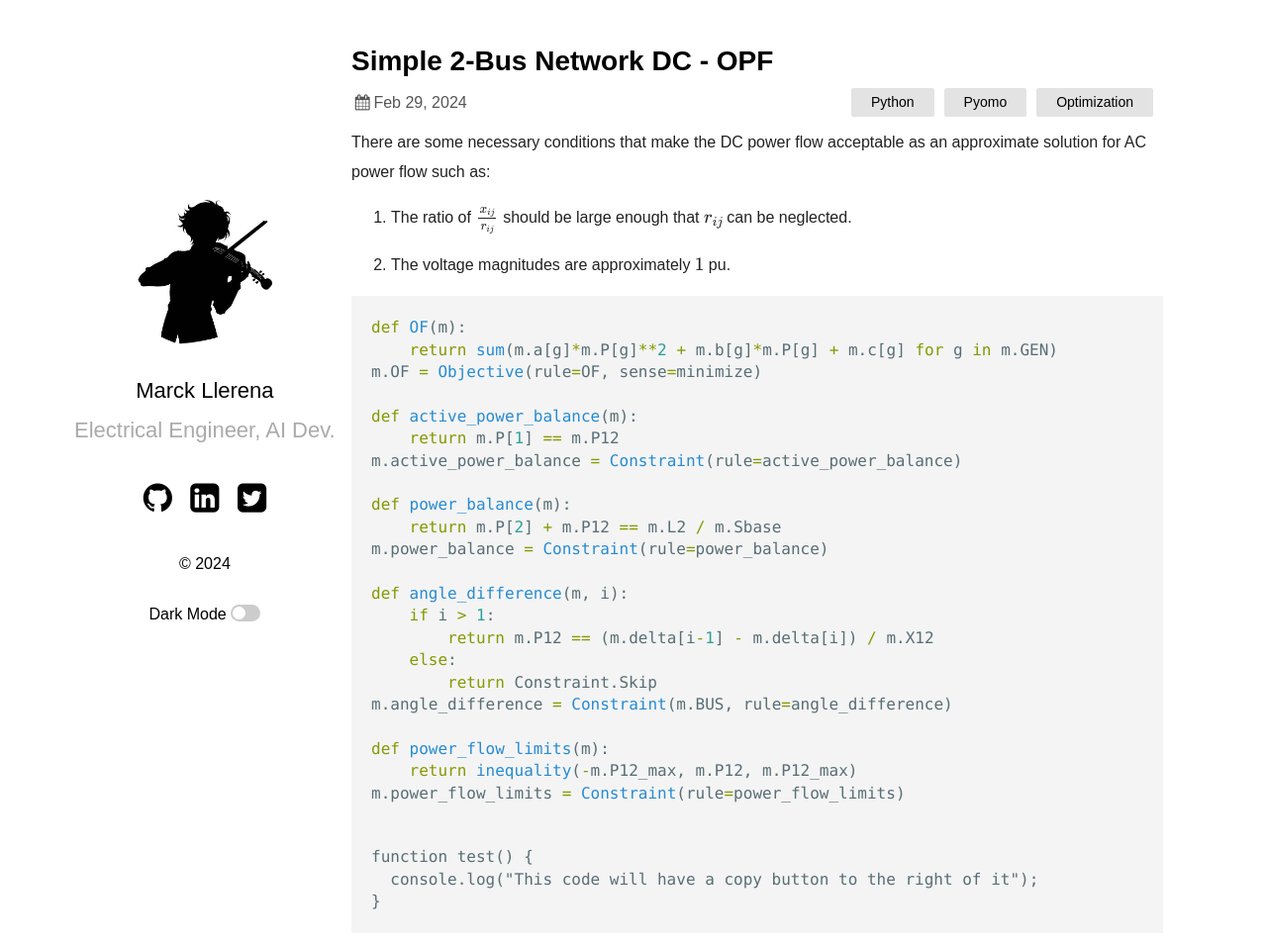
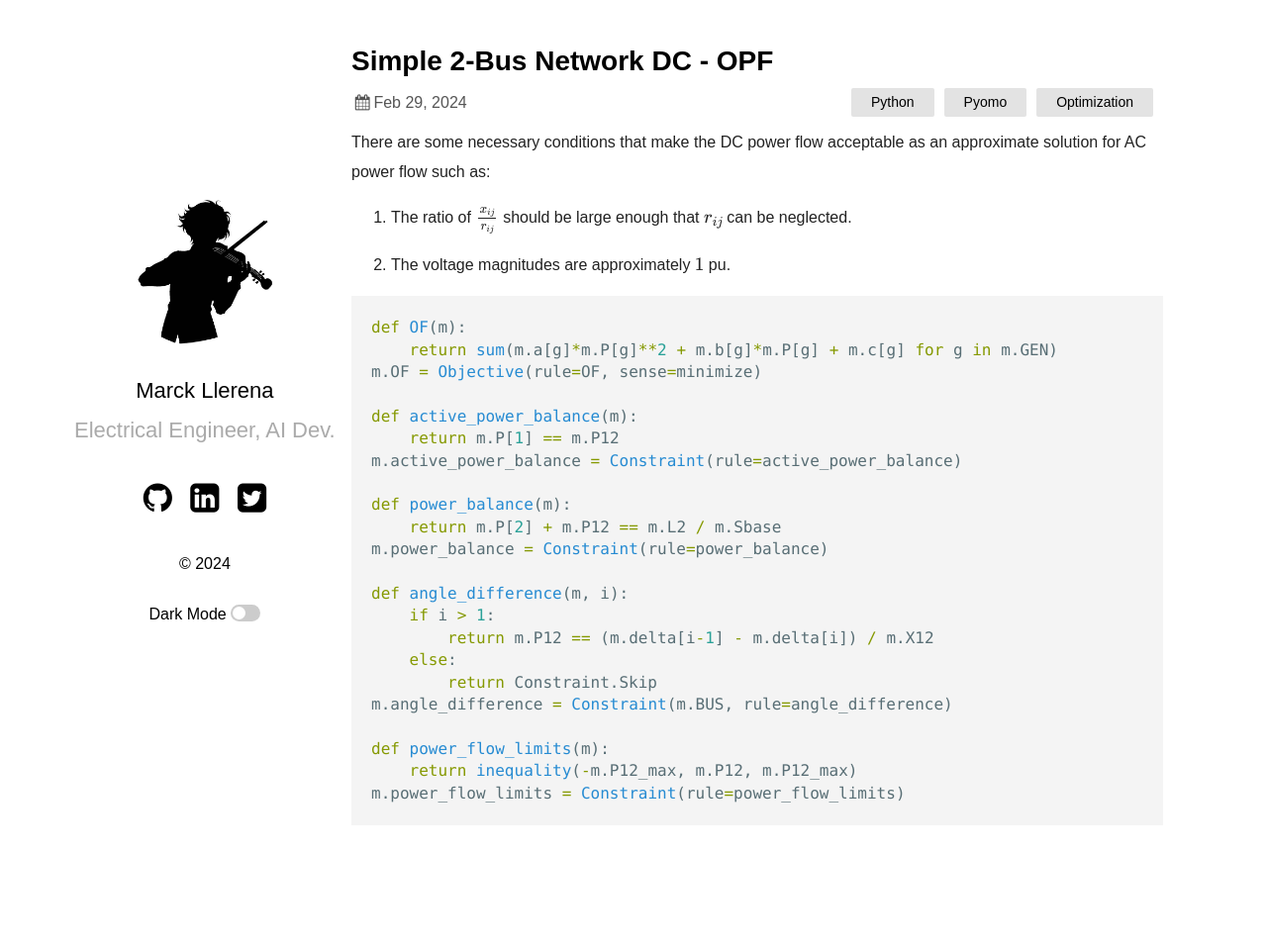
Before and after one commit to marckcode/marckcode.github.io, a Jekyll site: the page built from _posts/2024-02-29-2-bus-dc-opf.markdown, in a window 1280 px wide and 988 px high. Shown: the top 958 px of the window at 99% size. Built offline with Jekyll 4.4.1, drawn with Linux system fonts in a browser that asks for light colours; some web fonts are replaced; formulas are drawn with MathJax 3.

Commit message:
Edit post & readme md

````diff
--- a/_includes/head.html
+++ b/_includes/head.html
@@ -2,7 +2,10 @@
 <meta name="viewport" content="width=device-width, initial-scale=1.0">
 <meta http-equiv="X-UA-Compatible" content="ie=edge">
 <!-- <link href="https://fonts.googleapis.com/css?family=Merriweather:300|Raleway:400,700" rel="stylesheet"> -->
-<link href="https://fonts.googleapis.com/css2?family=Coiny&family=Fira+Code:wght@300..700&family=Sono:wght@400;500;600&display=swap" rel="stylesheet">
+<!-- <link href="https://fonts.googleapis.com/css2?family=Coiny&family=Fira+Code:wght@300..700&family=Sono:wght@400;500;600&display=swap" rel="stylesheet"> -->
+<link rel="preconnect" href="https://fonts.googleapis.com">
+<link rel="preconnect" href="https://fonts.gstatic.com" crossorigin>
+<link href="https://fonts.googleapis.com/css2?family=Kode+Mono:wght@400..700&display=swap" rel="stylesheet">
 <link rel="stylesheet" href="{{ "/assets/css/style.css" | relative_url }}">
 <title>{{ page.title | default: site.title }}</title>
 {% seo %}
--- a/_posts/2024-02-29-2-bus-dc-opf.markdown
+++ b/_posts/2024-02-29-2-bus-dc-opf.markdown
@@ -36,9 +36,3 @@
     return inequality(-m.P12_max, m.P12, m.P12_max)
 m.power_flow_limits = Constraint(rule=power_flow_limits)
 ```
-
-```
-function test() {
-  console.log("This code will have a copy button to the right of it");
-}
-```
````
Also changed, not shown: README.md.
